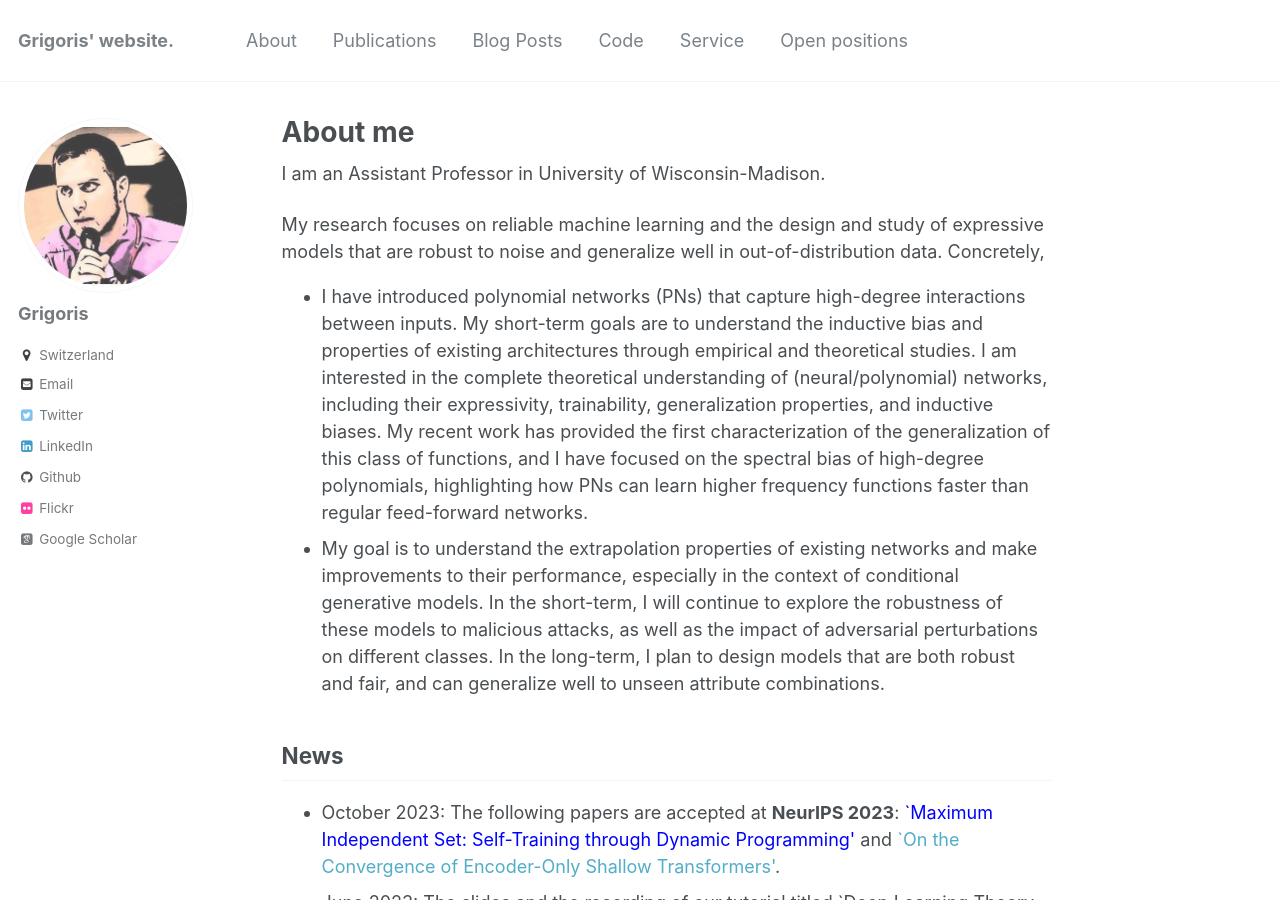
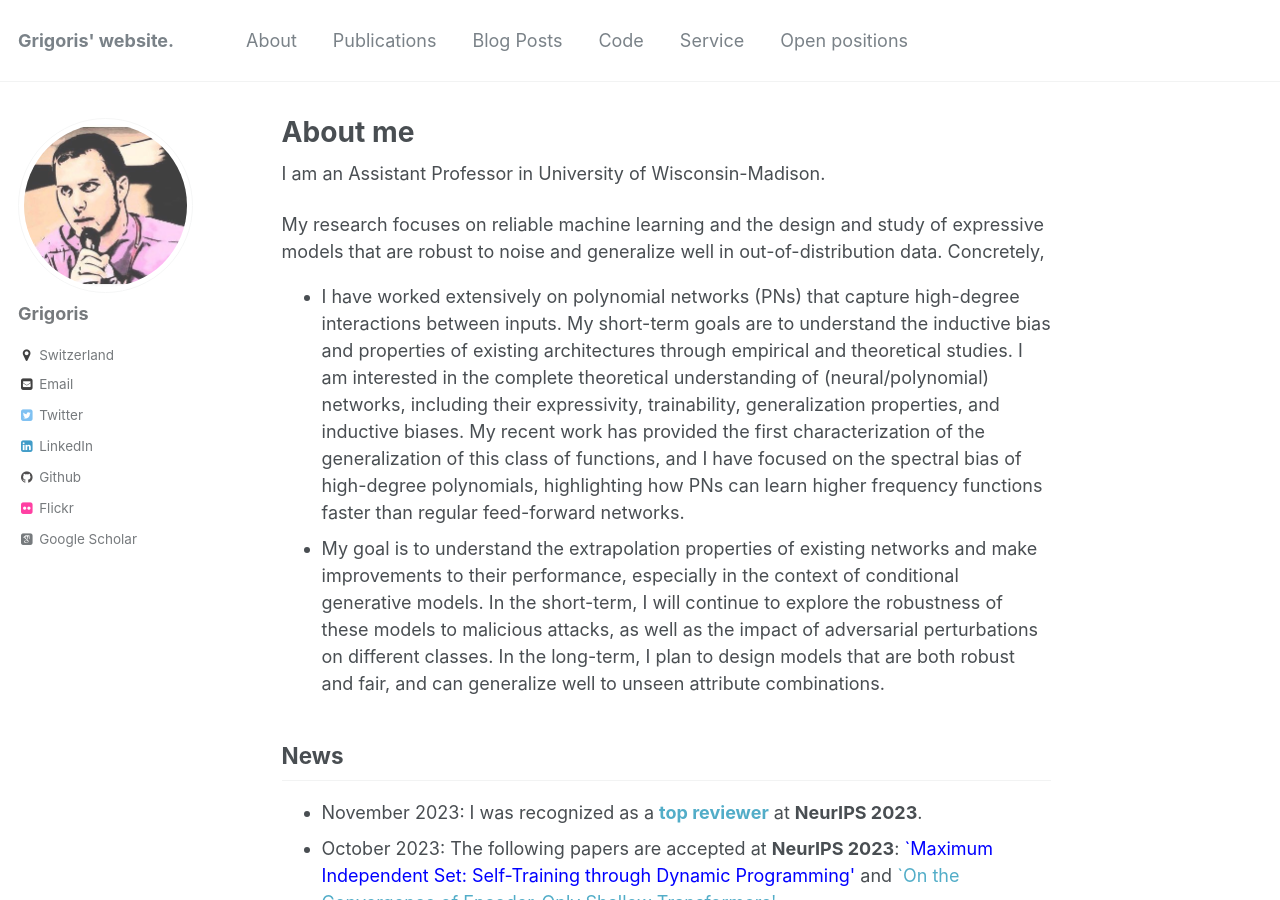
Before and after one commit to grigorisg9gr/grigorisg9gr.github.io, a Jekyll site: the page built from index.html, in a window 1280 px wide and 900 px high. Built offline with Jekyll 4.4.1, drawn with Linux system fonts in a browser that asks for light colours; some web fonts are replaced.

Commit message:
Various minor changes.

```diff
--- a/_pages/code/index.html
+++ b/_pages/code/index.html
@@ -21,6 +21,8 @@
                                           <li><span class="thick">The <a href="https://github.com/grigorisg9gr/regularized_polynomials">source code</a> from our work (CVPR'23) on regularization of the polynomial networks (for recognition). <br /></span></li>
                               </ul>
                   </li>
+
+		  <li><a href="https://github.com/LIONS-EPFL/dynamic-MIS">Source code</a> for our work (on NeurIPS'23) on the maximum independent set (MIS).</li>
 		  <li><a href="https://github.com/LIONS-EPFL/Federated_Learning_Covariate_Shift_Code">Source code</a> for our paper (TMLR'23) on federated learning with covariate shift.</li>
 		  <li><a href="https://github.com/LIONS-EPFL/class-focused-online-learning-code">Source code</a> for our paper (TMLR'23) on improving the worst class under adversarial training.</li>
                   <li><a href="https://github.com/tensorly/Proceedings_IEEE_companion_notebooks">Source code</a> for our review paper (Proceedings of the IEEE, 2021) on tensor methods.</li>
--- a/_publications/index.html
+++ b/_publications/index.html
@@ -40,7 +40,7 @@
       <p>Yongtao Wu, Fanghui Liu, <strong>Grigorios Chrysos</strong>, Volkan Cevher<br>
       Conference on Neural Information Processing Systems (<em>NeurIPS</em>), 2023. <br>
       <a style="color: white; text-decoration: none;" href="https://arxiv.org/abs/2311.01575"><span class="buttong button-round"> <i class="fa fa-file-pdf-o" aria-hidden="true"></i> &nbsp;PDF</span></a> <br>
-      <span style="color: #609999; font-size: 13px; line-height: 13px;">We study the convergence of shallow (single-block) transformers under different scalings and initializations using the realistic softmax-based transformer.</span></p> <!-- https://arxiv.org/abs/2305.19377 -->
+      <span style="color: #609999; font-size: 13px; line-height: 13px;">We study the convergence of shallow (single-block) transformers under different scalings and initializations using the realistic softmax-based transformer.</span></p> <!-- https://arxiv.org/abs/2311.01575 -->
     </div></li>
 
 
--- a/index.html
+++ b/index.html
@@ -12,14 +12,15 @@
 My research focuses on reliable machine learning and the design and study of expressive models that are robust to noise and generalize well in out-of-distribution data. Concretely,
 
 <ul>
-    <li>I have introduced polynomial networks (PNs) that capture high-degree interactions between inputs. My short-term goals are to understand the inductive bias and properties of existing architectures through empirical and theoretical studies. I am interested in the complete theoretical understanding of (neural/polynomial) networks, including their expressivity, trainability, generalization properties, and inductive biases. My recent work has provided the first characterization of the generalization of this class of functions, and I have focused on the spectral bias of high-degree polynomials, highlighting how PNs can learn higher frequency functions faster than regular feed-forward networks.</li>
+    <li>I have worked extensively on polynomial networks (PNs) that capture high-degree interactions between inputs. My short-term goals are to understand the inductive bias and properties of existing architectures through empirical and theoretical studies. I am interested in the complete theoretical understanding of (neural/polynomial) networks, including their expressivity, trainability, generalization properties, and inductive biases. My recent work has provided the first characterization of the generalization of this class of functions, and I have focused on the spectral bias of high-degree polynomials, highlighting how PNs can learn higher frequency functions faster than regular feed-forward networks.</li>
 
     <li>My goal is to understand the extrapolation properties of existing networks and make improvements to their performance, especially in the context of conditional generative models. In the short-term, I will continue to explore the robustness of these models to malicious attacks, as well as the impact of adversarial perturbations on different classes. In the long-term, I plan to design models that are both robust and fair, and can generalize well to unseen attribute combinations. </li>
 </ul>
 
 <h2>News</h2>
 <ul>
-    <li> October 2023: The following papers are accepted at <strong>NeurIPS 2023</strong>: <a href="https://arxiv.org/abs/2310.18672"><span style="color: #0000ff;">`Maximum Independent Set: Self-Training through Dynamic Programming'</span></a> and <a href="https://arxiv.org/abs/2311.01575"><span>`On the Convergence of Encoder-Only Shallow Transformers'</span></a>.
+    <li>November 2023: I was recognized as a <a href="https://neurips.cc/Conferences/2023/ProgramCommittee"><strong>top reviewer</strong></a> at <strong>NeurIPS 2023</strong>.</li>
+    <li>October 2023: The following papers are accepted at <strong>NeurIPS 2023</strong>: <a href="https://arxiv.org/abs/2310.18672"><span style="color: #0000ff;">`Maximum Independent Set: Self-Training through Dynamic Programming'</span></a> and <a href="https://arxiv.org/abs/2311.01575"><span>`On the Convergence of Encoder-Only Shallow Transformers'</span></a>.
     <li>June 2023: The slides and the recording of our tutorial titled `Deep Learning Theory for Vision' at CVPR'23 are available: <a href="https://dl-theory.github.io/assets/CVPR.pdf">Slides</a> and <a href="https://www.youtube.com/watch?v=XtPGP9SXyiI">recording</a>. More information: <a href="https://dl-theory.github.io/">https://dl-theory.github.io/</a>.
     <li>May 2023: The following paper has been accepted at <strong>Transactions on Machine Learning Research (TMLR)</strong>: <a href="https://openreview.net/forum?id=N7lCDaeNiS"><span style="color: #0000ff;">`Federated Learning under Covariate Shifts with Generalization Guarantees'</span></a>.
     <li>April 2023: The following paper has been accepted at <strong>ICML 2023</strong>: <a href="https://arxiv.org/abs/2305.19377"><span style="color: #0000ff;">`Benign Overfitting in Deep Neural Networks under Lazy Training'</span></a>.
```
